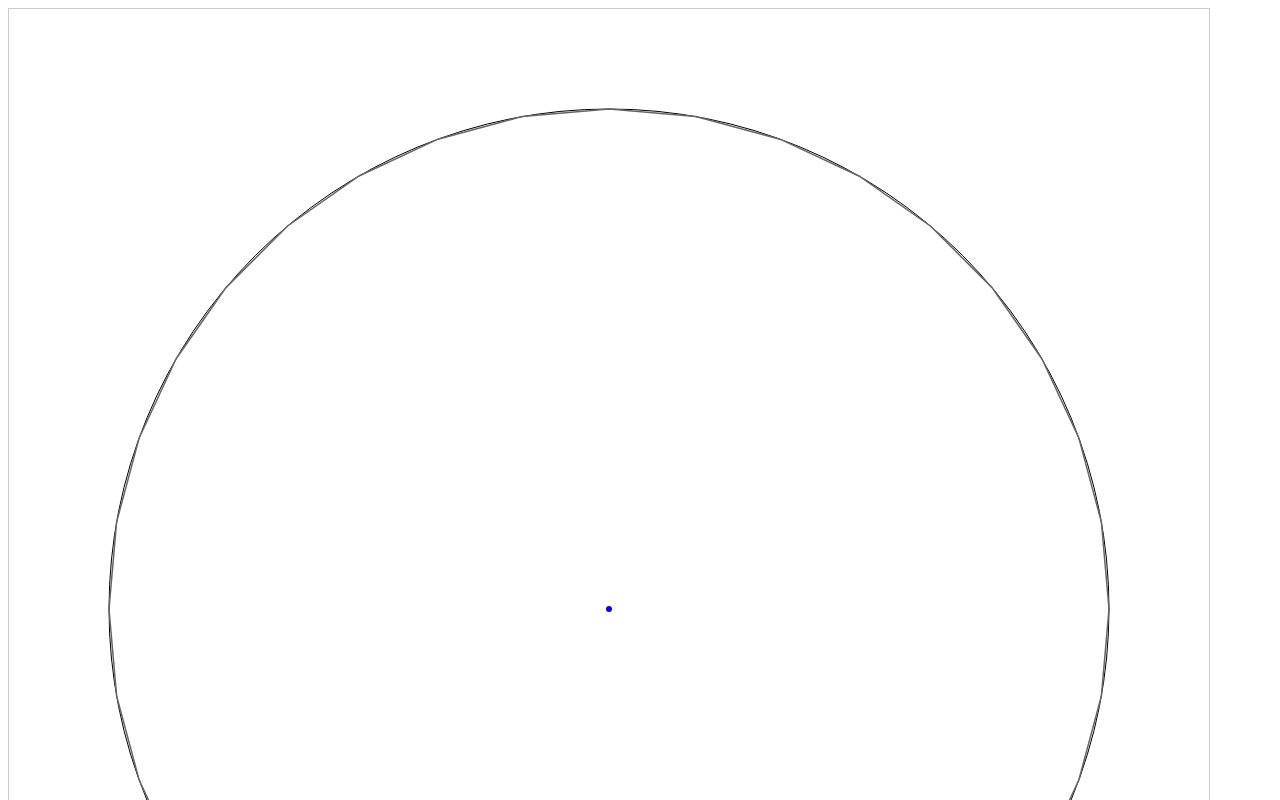
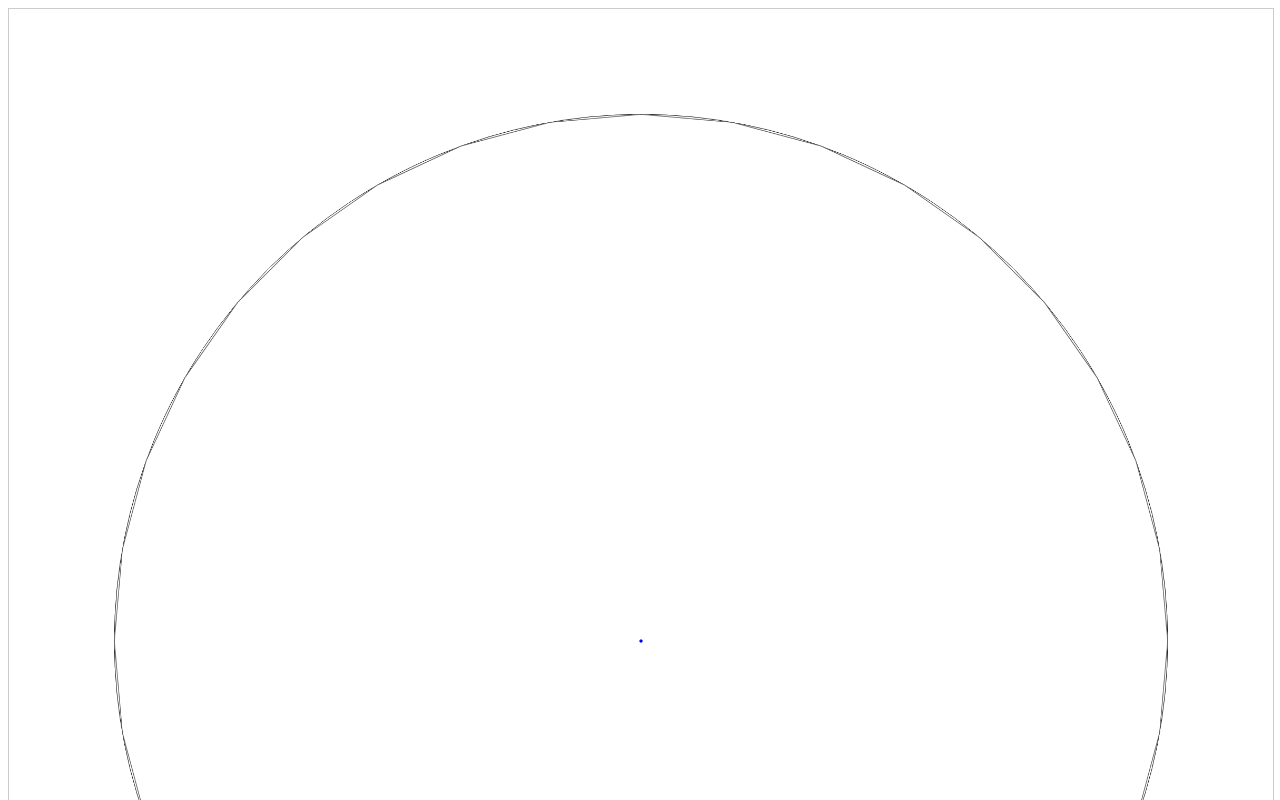
Before and after one commit to Pixely207/pi, a plain HTML site: page index.html in a window 1280 px wide. Shown: the top 800 px of the page. Drawn offline with Linux system fonts and the light colour scheme.

Commit message:
Update index.html

```diff
--- a/index.html
+++ b/index.html
@@ -10,7 +10,7 @@
     </style>
 </head>
 <body>
-    <canvas id="myCanvas" width="1200" height="1200"></canvas>
+    <canvas id="myCanvas" width="2400" height="2400"></canvas>
 
     <script>
         const canvas = document.getElementById('myCanvas');
@@ -19,7 +19,7 @@
         // Center of canvas
         const centerX = canvas.width / 2;
         const centerY = canvas.height / 2;
-        const radius = 500;
+        const radius = 1000;
 
         // Draw circle
         ctx.beginPath();
```
